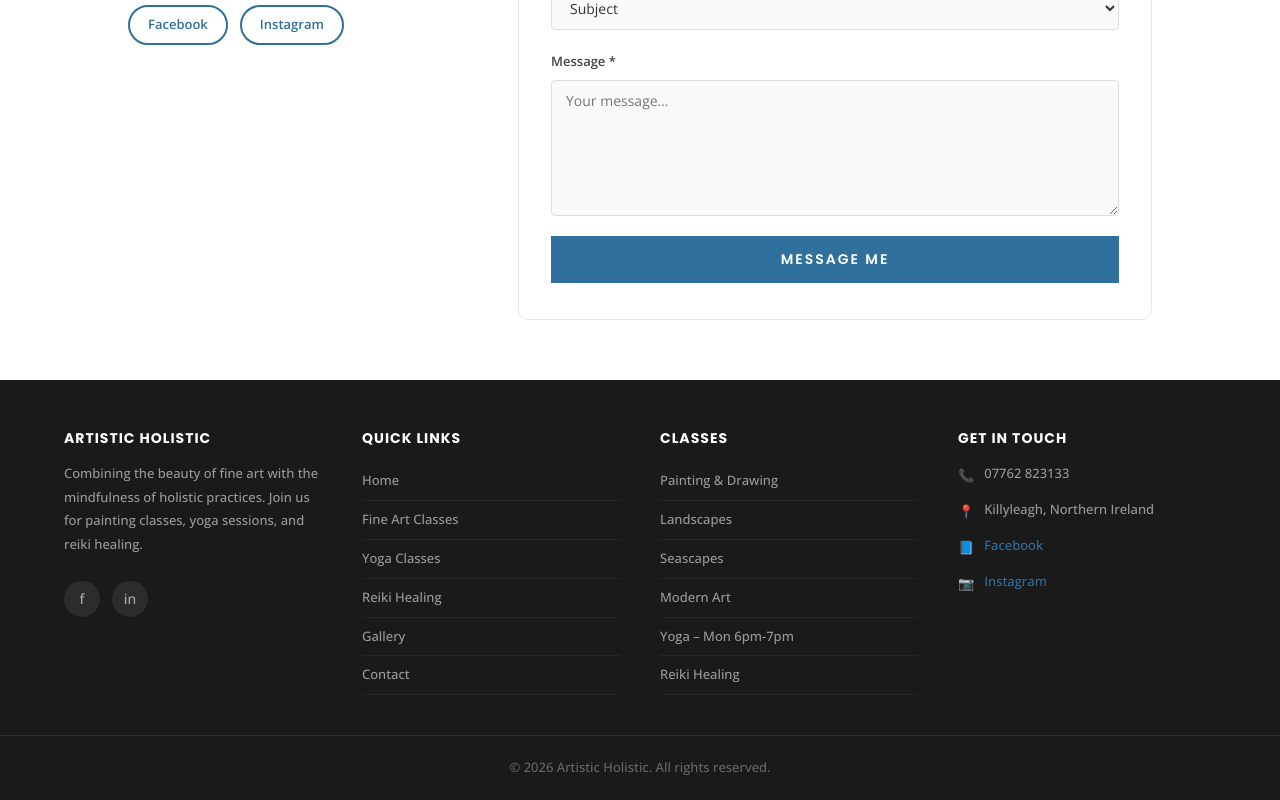
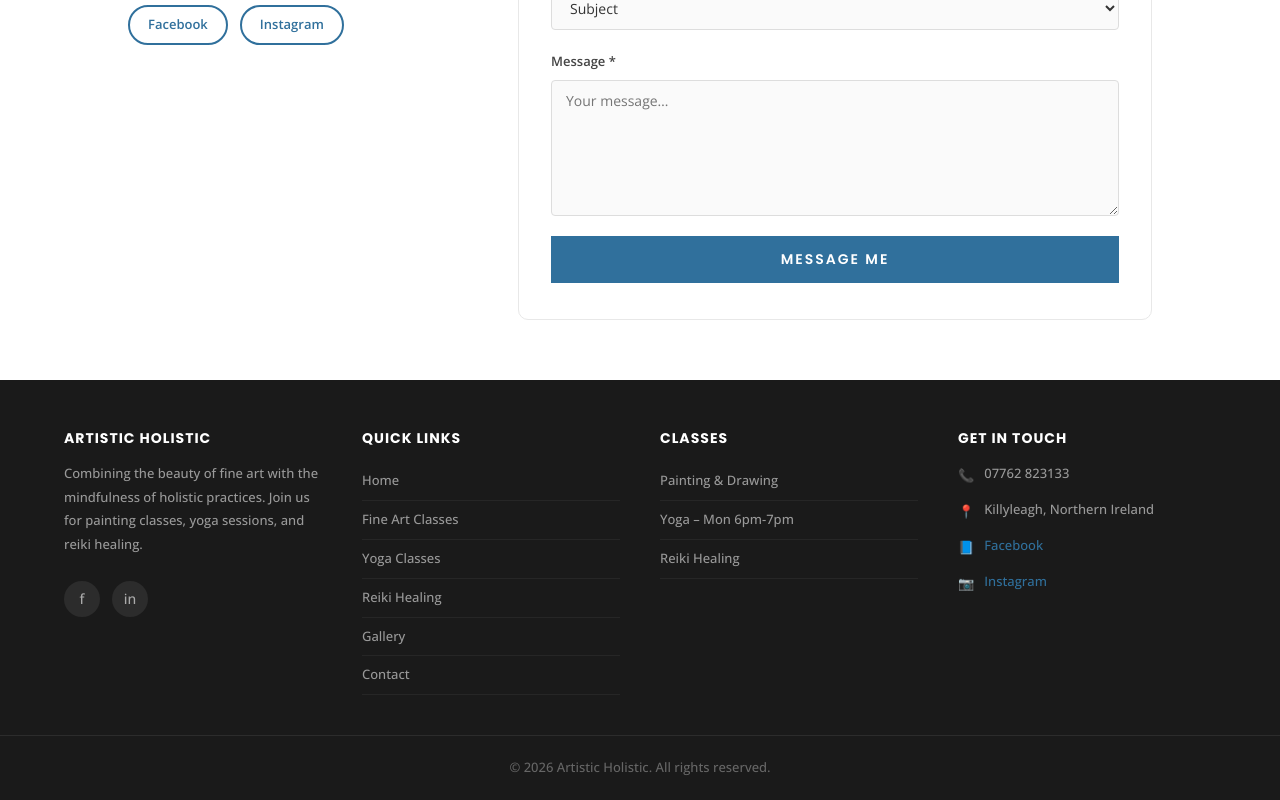
Before and after one commit to john25kelly/artistic-holistic, a React (Create React App) app: page /contact in a window 1280 px wide. Shown: the part 877-1677 px from the top of the page. Built offline with nearby package versions, Linux system fonts and the light colour scheme.

Commit message:
Remove gallery categories from footer Classes list

```diff
--- a/src/components/Footer.jsx
+++ b/src/components/Footer.jsx
@@ -34,9 +34,6 @@ export default function Footer() {
           <h4>Classes</h4>
           <ul className="footer__links">
             <li><Link to="/fine-art-classes">Painting &amp; Drawing</Link></li>
-            <li><Link to="/gallery/landscapes">Landscapes</Link></li>
-            <li><Link to="/gallery/seascapes">Seascapes</Link></li>
-            <li><Link to="/gallery/modern-art">Modern Art</Link></li>
             <li><Link to="/yoga-classes">Yoga – Mon 6pm-7pm</Link></li>
             <li><Link to="/reiki-healing">Reiki Healing</Link></li>
           </ul>
```
